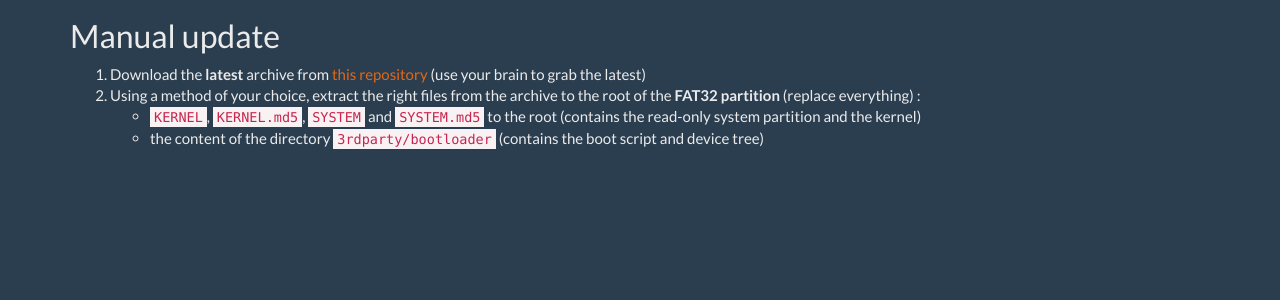
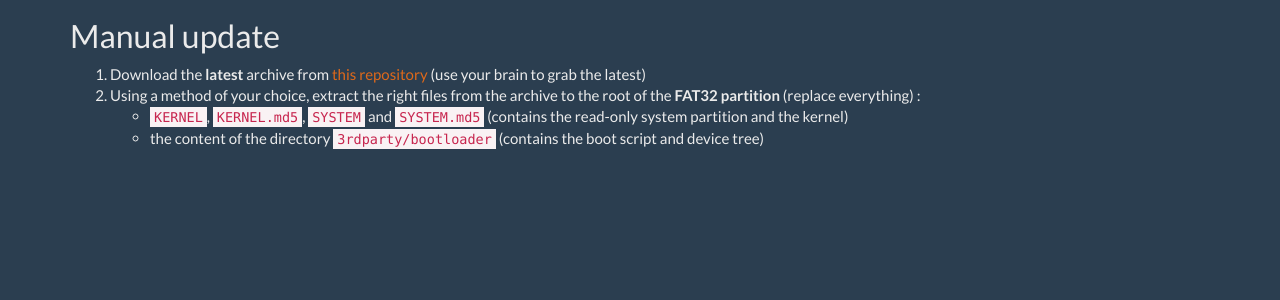
Before and after one commit to lakka-switch/documentation, a Jekyll site: the page built from update.md, in a window 1280 px wide. Shown: the part 259-559 px from the top of the page. Built offline with Jekyll 4.4.1, drawn with Linux system fonts in a browser that asks for light colours; nearby versions of some CDN libraries.

Commit message:
Update update.md

```diff
--- a/update.md
+++ b/update.md
@@ -13,5 +13,5 @@ layout: page
 
 1. Download the **latest** archive from [this repository](https://natinusala.cheats-inc.org/natinusala/lakka-switch/archives/updates/) (use your brain to grab the latest)
 2. Using a method of your choice, extract the right files from the archive to the root of the **FAT32 partition** (replace everything) :
-    * `KERNEL`, `KERNEL.md5`, `SYSTEM` and `SYSTEM.md5` to the root (contains the read-only system partition and the kernel)
+    * `KERNEL`, `KERNEL.md5`, `SYSTEM` and `SYSTEM.md5` (contains the read-only system partition and the kernel)
     * the content of the directory `3rdparty/bootloader` (contains the boot script and device tree)
```
